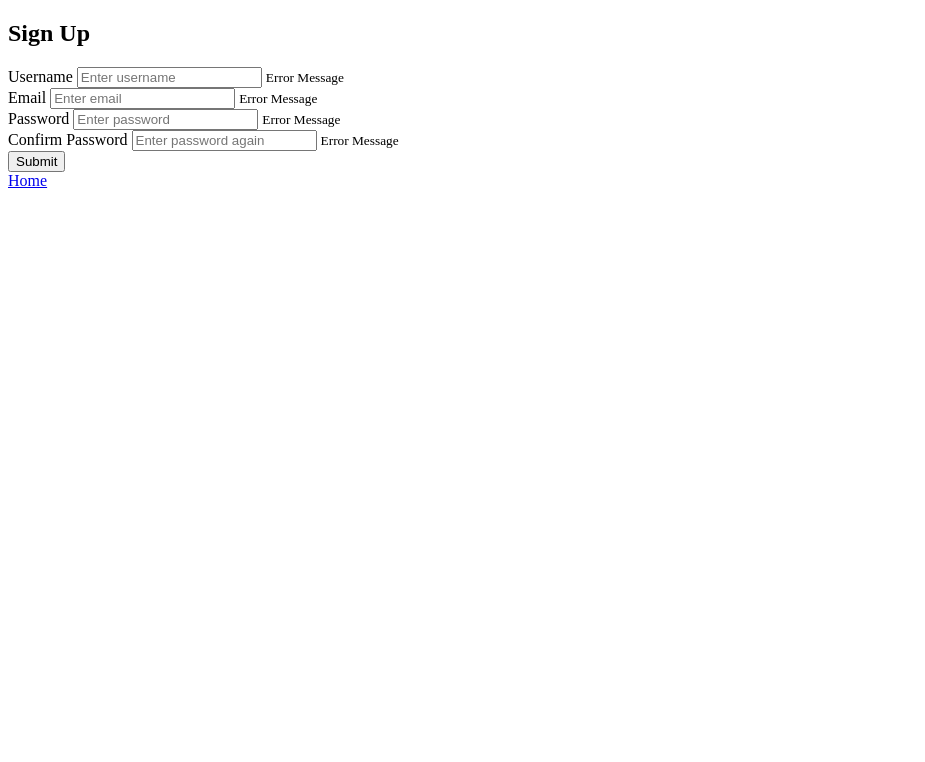
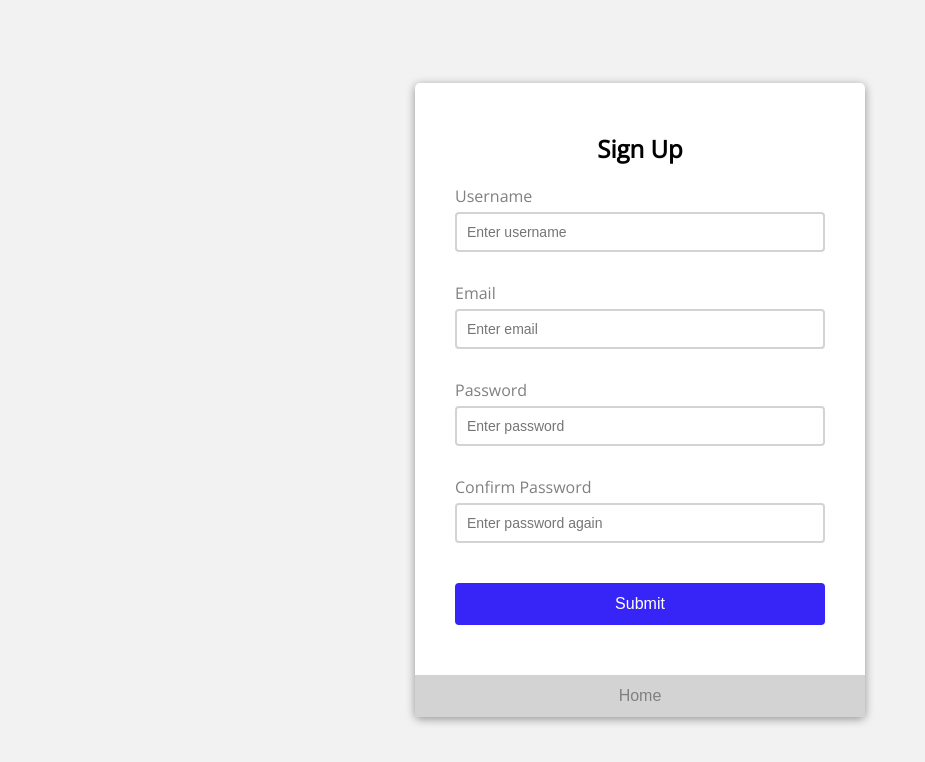
Before and after one commit to idreesmath/JavaScriptProjects, a plain HTML site: page project01/index.html in a window 1280 px wide. Shown: the whole page, without its empty margins (0-925 px from the left). Drawn offline with nearby package versions, Linux system fonts and the light colour scheme.

Commit message:
Project1 CSS Completed
Created all CSS rules for project 1

```diff
--- a/project01/index.html
+++ b/project01/index.html
@@ -31,11 +31,12 @@
                 <small>Error Message</small>
             </div>
             <button>Submit</button>
+
         </form>
-        <a href="../index.html">Home</a>
+        <a href="../index.html">
+            <button class="home">Home</button>
+        </a>
     </div>
-
-
     <script src="script.js"></script>
 </body>
 </html>
--- a/project01/style.css
+++ b/project01/style.css
@@ -0,0 +1,112 @@
+@import url('https://fonts.googleapis.com/css2?family=Open+Sans&display=swap');
+
+:root {
+    --success-color: limegreen;
+    --error-color: orangered;
+}
+
+* {
+    box-sizing: border-box;
+}
+
+body {
+    background-color: hsla(0, 0%, 50%, 0.1);
+    font-family: 'Open Sans', sans-serif;
+    display: flex;
+    align-items: center;
+    justify-content: center;
+    min-height: 100vh;
+    margin: 0;
+}
+
+.container {
+    background-color: white;
+    border-radius: 5px;
+    box-shadow: 0 2px 10px rgba(0, 0 , 0, 0.4);
+    width: 450px;
+}
+
+h2 {
+    text-align: center;
+    margin-bottom: 20px;
+}
+
+.form {
+    padding: 30px 40px;
+}
+
+.form-control {
+    margin-bottom: 10px;
+    padding-bottom: 20px;
+    position: relative;
+}
+
+.form-control label {
+    color: gray;
+    display: block;
+    margin-bottom: 5px;
+}
+
+.form-control input {
+    border: 2px solid lightgray;
+    border-radius: 4px;
+    display: block;
+    width: 100%;
+    padding: 10px;
+    font-size: 14px;
+}
+
+.form-control input:focus {
+    outline: 0;
+    border-color: gray;
+}
+
+.form-control.success input {
+    border-color: var(--success-color);
+}
+
+.form-control.error input {
+    border-color: var(--error-color);
+}
+
+.form-control small {
+    color: var(--error-color);
+    position: absolute;
+    bottom: 0;
+    left: 0;
+    visibility: hidden;
+}
+
+.form-control.error small {
+    visibility: visible;
+}
+
+.form button {
+    cursor: pointer;
+    background-color: #3725f8;
+    border: 2px solid #3725f8;
+    border-radius: 4px;
+    color: white;
+    display: block;
+    font-size: 16px;
+    padding: 10px;
+    margin-top: 20px;
+    width: 100%;
+}
+
+button.home {
+    cursor: pointer;
+    background-color: lightgray;
+    border: 2px solid lightgray;
+    color: white;
+    display: block;
+    font-size: 16px;
+    padding: 10px;
+    margin-top: 20px;
+    width: 100%;
+    color: gray;
+}
+
+a {
+    text-decoration: none;
+}
```
